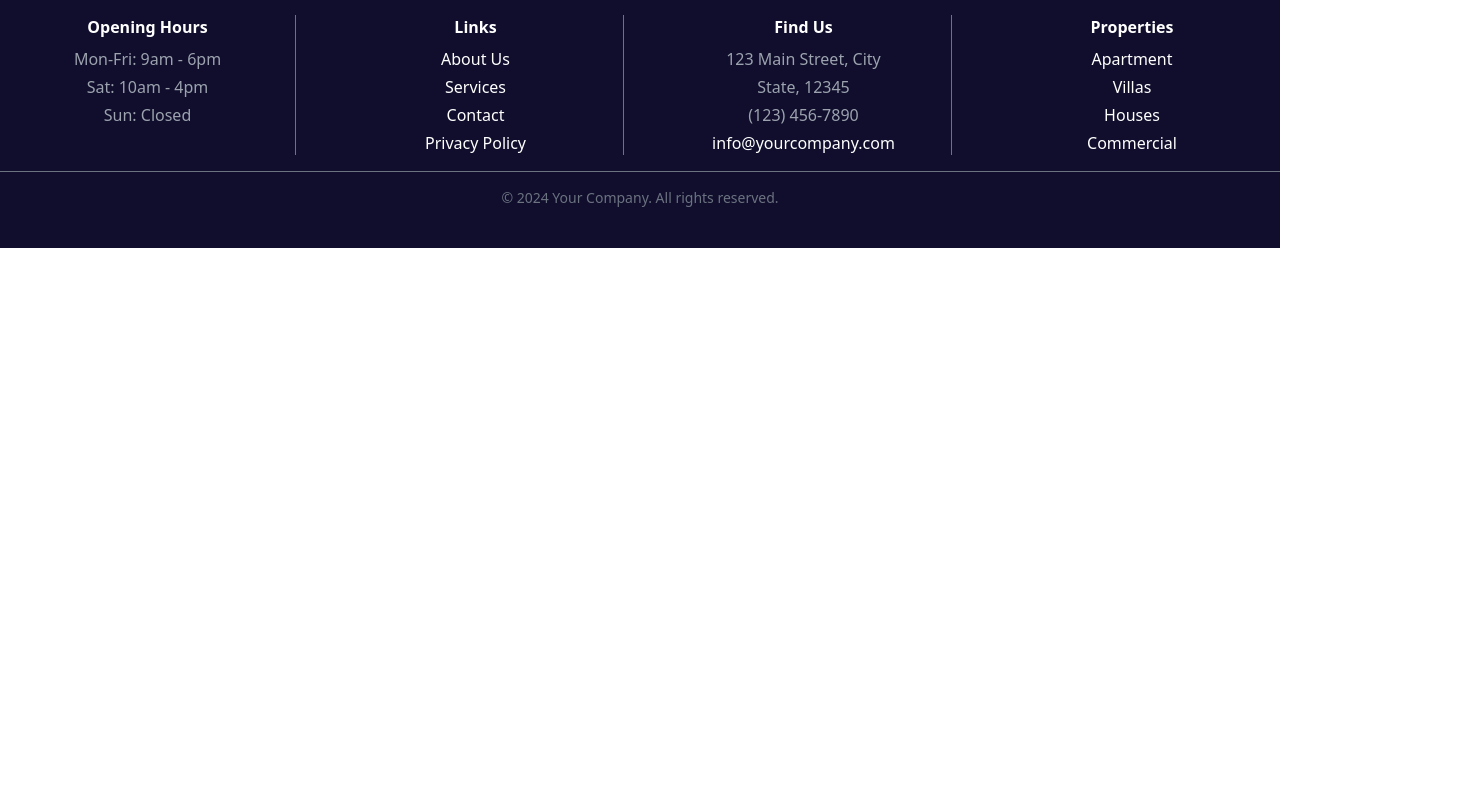
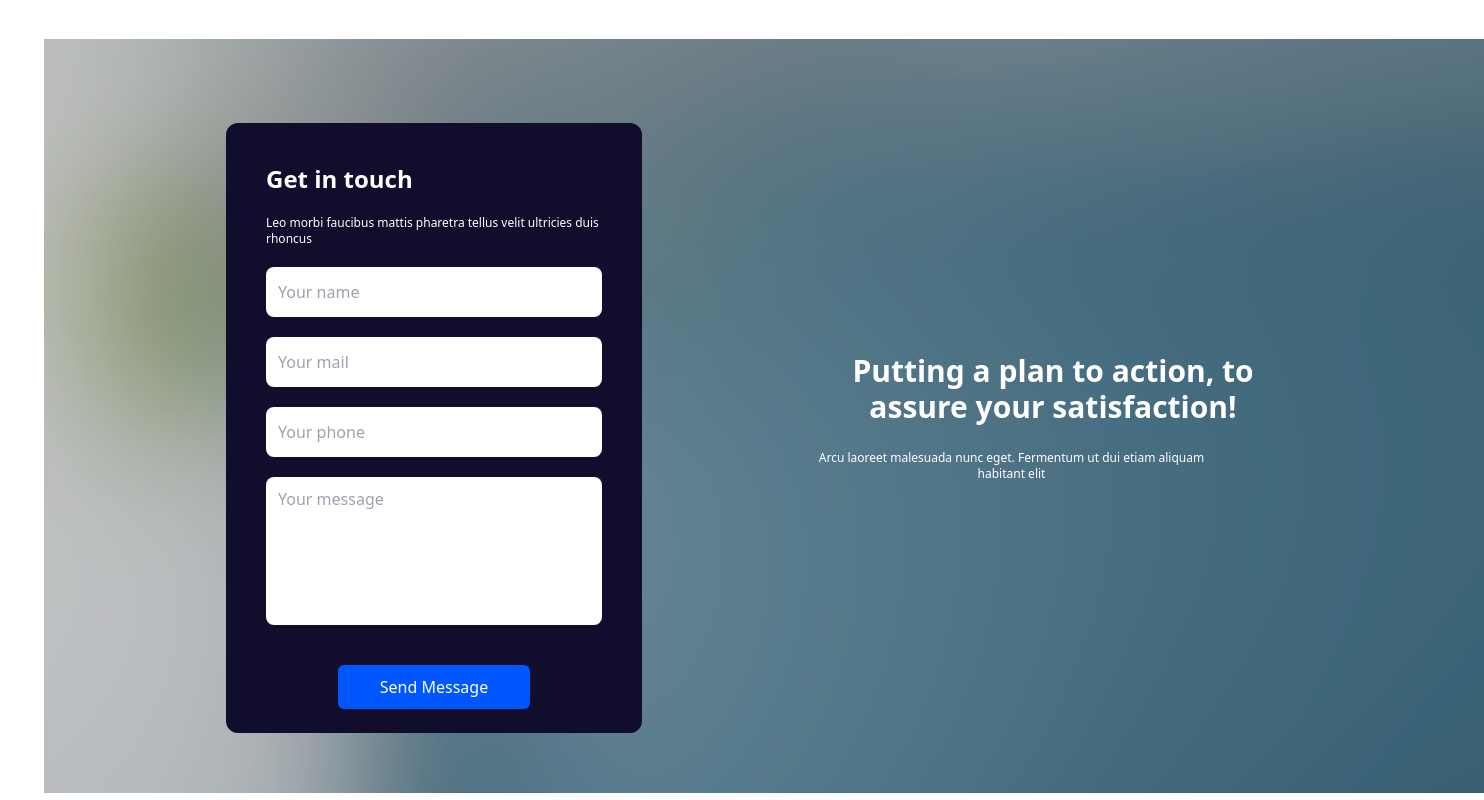
Before and after one commit to mayushh/house-renting, a React (Create React App) app: page / in a window 1280 px wide. Shown: the part 1240-2040 px from the top of the page, 1484 px wide, since content can reach past the window. Before the commit the page ends 1488 px from the top, so only its background shows below. Built offline with nearby package versions, Linux system fonts and the light colour scheme.

Commit message:
Get in Touch Added

```diff
--- a/src/App.css
+++ b/src/App.css
@@ -25,3 +25,6 @@
     height: 62vh; /* Ensures the body element takes up the full viewport height */
     margin: auto;
 }
+.bgimg{
+  background-image: url(./components/get_In_Touch_bg.png);
+}
--- a/src/App.js
+++ b/src/App.js
@@ -3,12 +3,14 @@ import Header from './components/Header';
 import './App.css';
 import Footer from './components/Footer';
 import Body from './components/Body';
+import ContactUsForm from './components/ContactUsForm'
 
 function App() {
   return (
     <div className="App">
       <Header/>
       <Body/>
+      <ContactUsForm/>
       <Footer/>
     </div>
   );
--- a/src/components/ContactUsForm.js
+++ b/src/components/ContactUsForm.js
@@ -3,7 +3,24 @@ import React from 'react'
 const ContactUsForm = () => {
   return (
     <div>
+      <div className='flex flex-row  h-[754px] w-[1440px] px-[182px] pt-[84px] pb-14 bgimg mt-16 mb-16 ml-11'>
+           <div className='bg-[#100E2C] w-[416px] h-[610px] mr-auto p-10 rounded-xl'>
+                 <h3 className='text-white text-left font-bold mb-5 text-2xl'>Get in touch</h3>
+                 <p className='text-white text-left text-xs mb-5'>Leo morbi faucibus mattis pharetra tellus velit ultricies duis rhoncus</p>
+                 <input placeholder='Your name' className='rounded-lg w-[336px] h-[50px] pl-3 '/>
+                 <input placeholder='Your mail' className='my-5 rounded-lg w-[336px] h-[50px] pl-3'/>
+                 <input placeholder='Your phone' className='rounded-lg w-[336px] h-[50px] pl-3'/>
+                 <input placeholder='Your message' className='w-[336px] h-[148px] my-5 rounded-lg pl-3 pb-[105px]'/>
+                 <button  className='bg-[#0057FF] rounded-md my-5 w-48 h-11 text-white'>Send Message</button>
+           </div>
+           <div className='  w-[498px] h-[155px] self-center'>
+                <h2 className='h-[77px] mb-5 font-bold text-3xl text-white'>Putting a plan to action, to assure your satisfaction!</h2>
+                <p className=' w-[415px] h-[38px] text-xs self-start text-white'>
+                Arcu laoreet malesuada nunc eget. Fermentum ut dui etiam aliquam habitant elit
+                </p>
+           </div>
 
+      </div>
     </div>
   )
 }
```
Also changed, not shown: src/components/get_In_Touch_bg.png (added).
